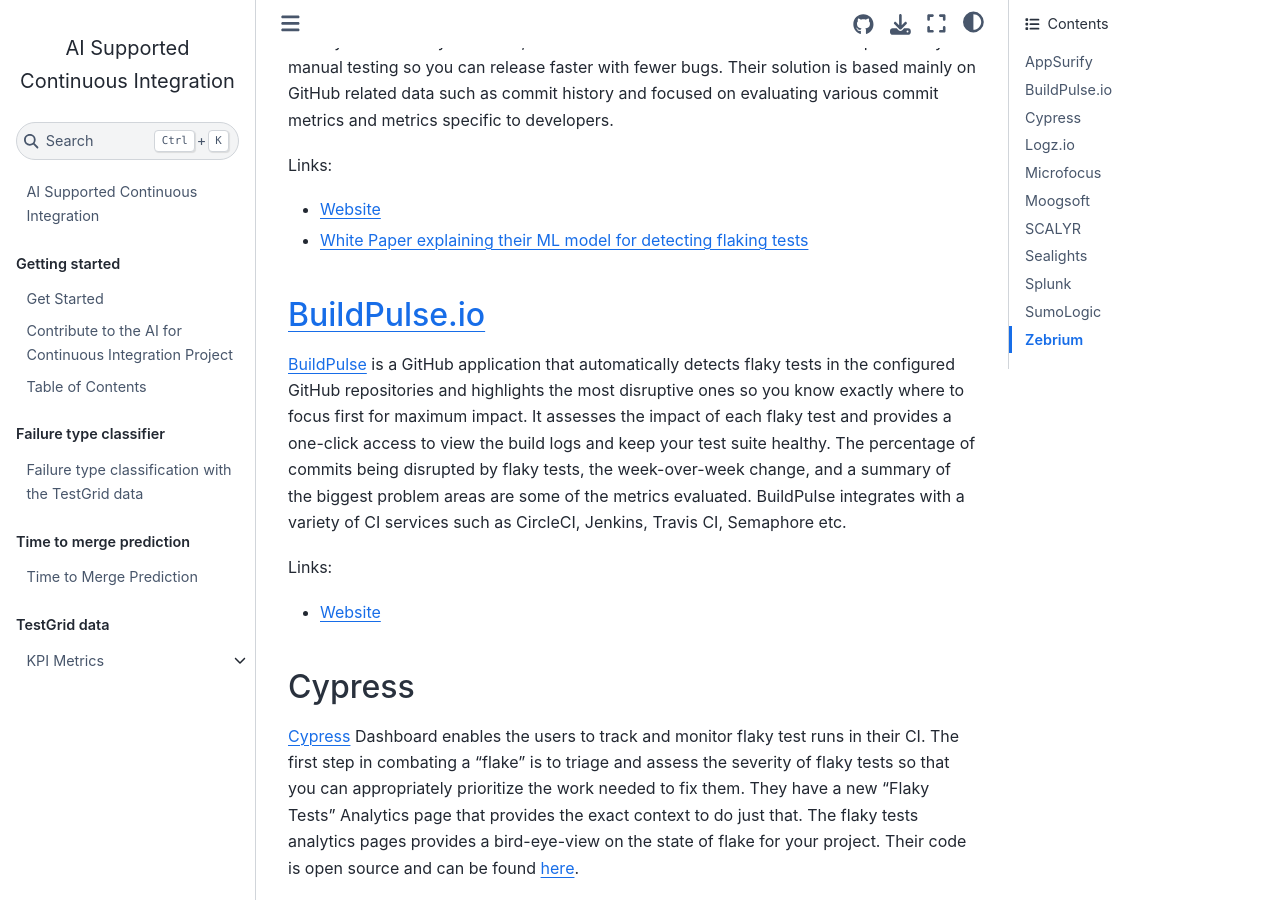
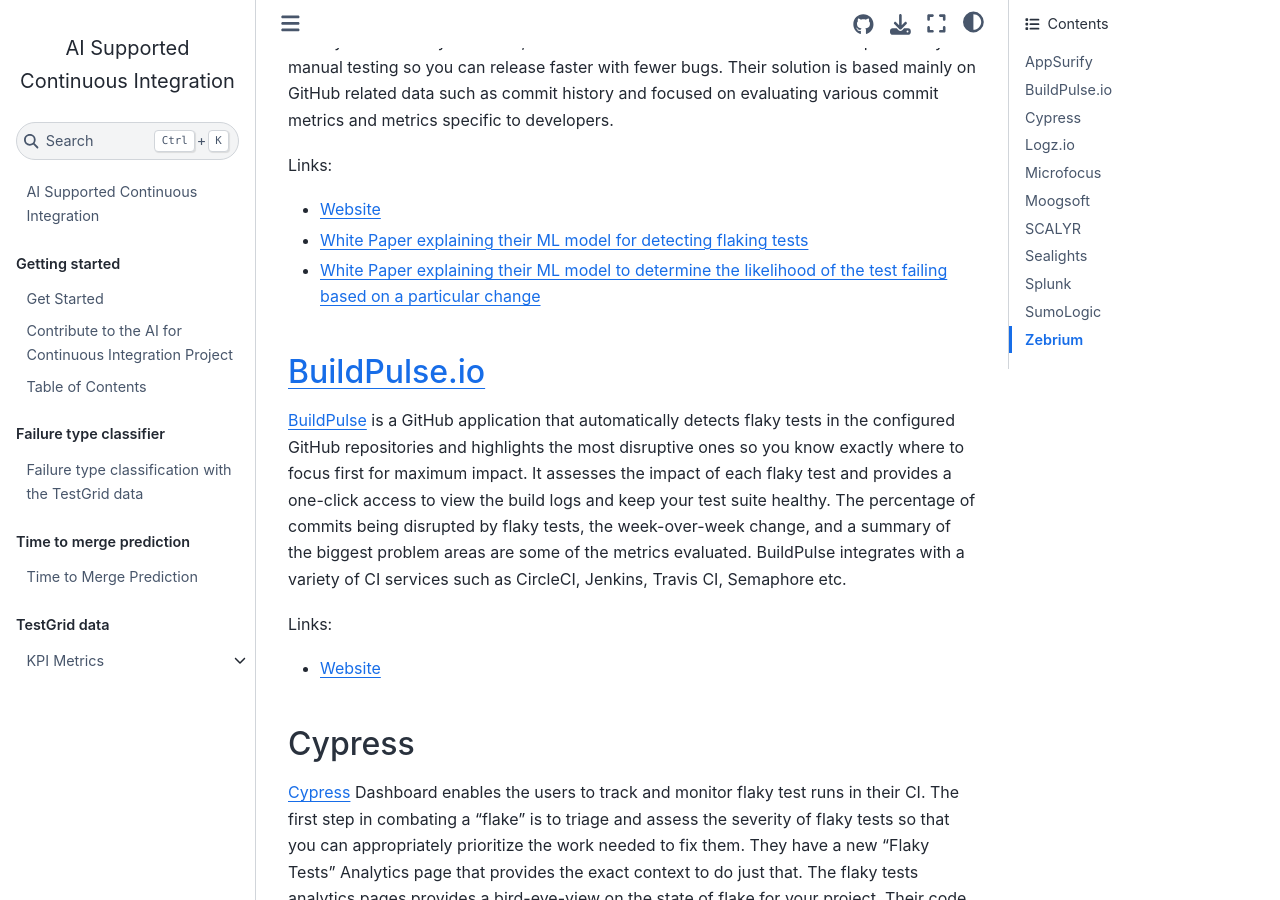
Before and after one commit to aicoe-aiops/ocp-ci-analysis, a Jupyter Book: the page built from docs/aiml-cicd-market-research.md, in a window 1280 px wide and 900 px high, scrolled down 330 px. Built offline with Jupyter Book 1.0.4 settings and Sphinx 7.4.7 and the Sphinx Book theme 1.1.4, drawn with Linux system fonts in a browser that asks for light colours; pages that are not in the unit, such as notebooks, are missing from menus; comment, search, counter and statistics services are not loaded.

Commit message:
Updating the link to White Paper for AppSurify

```diff
--- a/docs/aiml-cicd-market-research.md
+++ b/docs/aiml-cicd-market-research.md
@@ -9,7 +9,8 @@
 Links:
 
 *   [Website](https://appsurify.com/flaky-tests/)
-*   [White Paper explaining their ML model for detecting flaking tests](https://appsurify.com/wp-content/uploads/2019/12/TestBrain-Risk-Model.pdf)
+*   [White Paper explaining their ML model for detecting flaking tests](https://appsurify.com/wp-content/uploads/2021/06/TestBrainMachineLearningRiskAnalysis.pdf)
+*   [White Paper explaining their ML model to determine the likelihood of the test failing based on a particular change](https://appsurify.com/wp-content/uploads/2021/06/Appsurify-TestSelectionAppsurify-Whitepaper.pdf)
 
 ### BuildPulse.io
 
```
